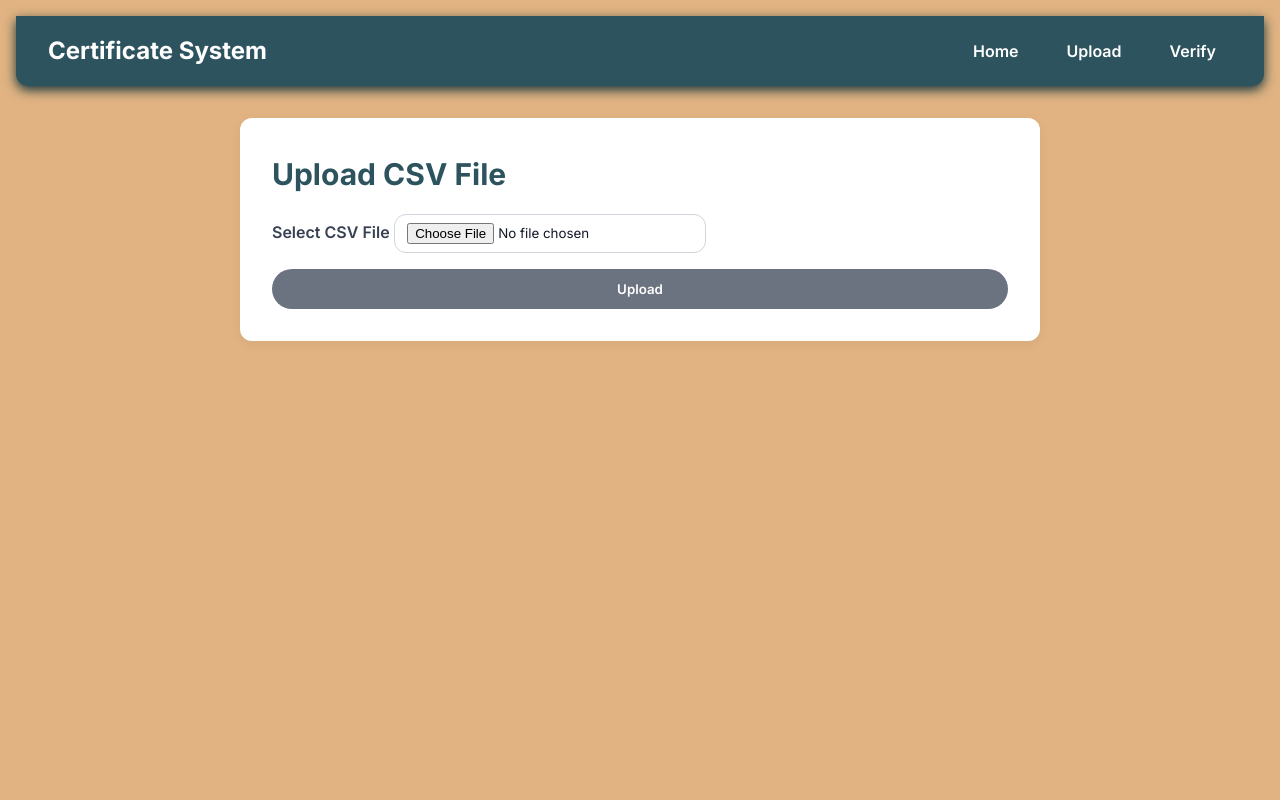
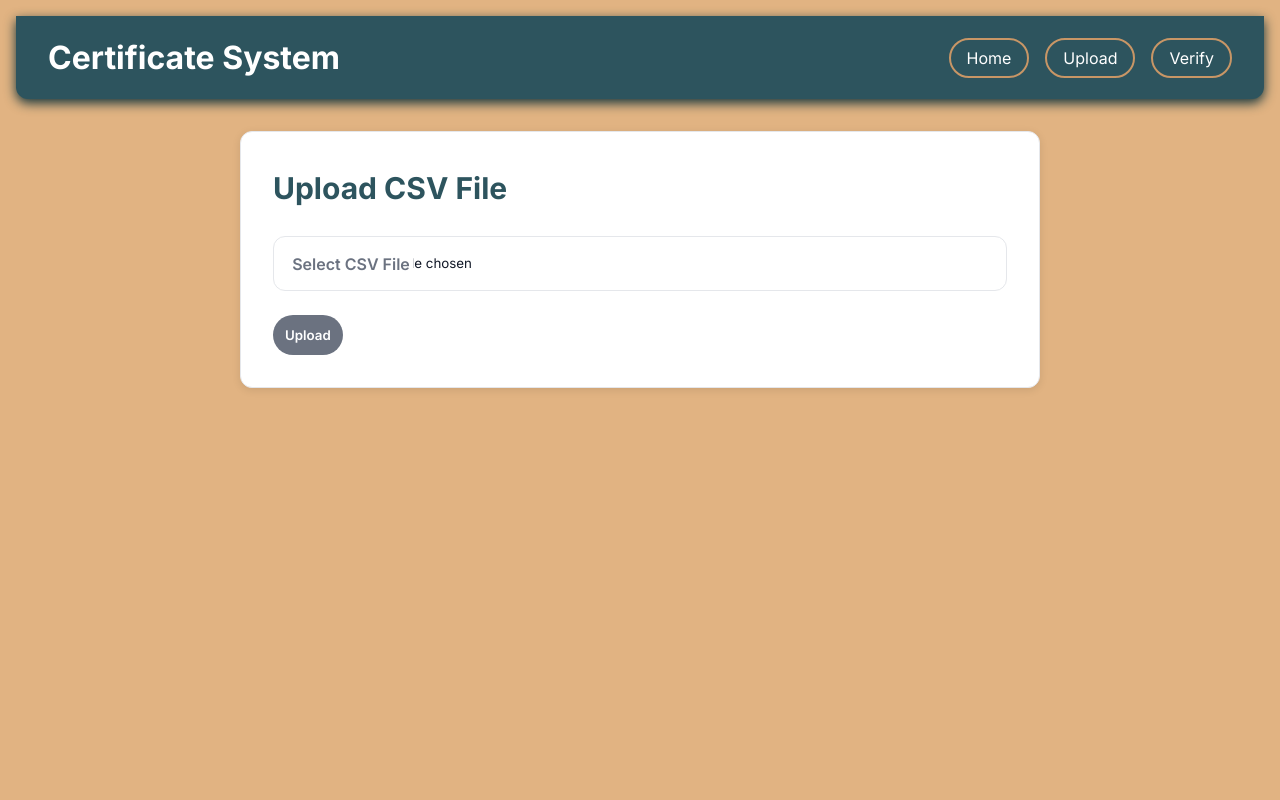
Before and after one commit to RishikeshBrahma/Certificate-Verification---Page, a Flask app: page /upload in a window 1280 px wide. Run offline with Flask 3, Linux system fonts and the light colour scheme.

Commit message:
here are some updates in htmls likewise css

```diff
--- a/static/style.css
+++ b/static/style.css
@@ -1,18 +1,17 @@
 /* =============== Global Variables =============== */
 :root {
-  --bg-main: #e1b382;         /* Sand Tan Background */
+  --bg-main: #e1b382;
   --bg-shadow: #c89666;
-  --nav-footer: #2d545e;       /* Night Blue Navbar */
-  --nav-shadow: #12343b;
-  --btn-color: #6b7280;        /* Gray Button */
-  --btn-hover: #4b5563;        /* Darker Gray on Hover */
+  --nav-footer: #2d545e;
+  --nav-shadow: hsl(190, 53%, 15%);
+  --btn-color: #6b7280;
+  --btn-hover: #4b5563;
   --text-color: #111827;
   --card-bg: white;
   --border-radius: 0.75rem;
-  --transition: all 0.3s ease-in-out;
+  --transition: all 0.3s ease;
+  --border-color: #e5e7eb;
 }
-
-
 
 * {
   margin: 0;
@@ -21,22 +20,63 @@
   font-family: 'Inter', sans-serif;
 }
 
+/* =============== Base Styles =============== */
 body {
   background-color: var(--bg-main);
   color: var(--text-color);
   line-height: 1.6;
   padding: 1rem;
   min-height: 100vh;
-
-
+  view-transition-name: root;
 }
 
-@keyframes movePattern {
-  from { background-position: 0 0; }
-  to { background-position: 40px 40px; }
+::view-transition-old(root),
+::view-transition-new(root) {
+  animation-duration: 0.5s;
 }
 
-/* Header & Navigation */
+/* =============== Loader =============== */
+.loader {
+  position: fixed;
+  top: 0;
+  left: 0;
+  width: 100%;
+  height: 100%;
+  background-color: var(--nav-footer);
+  display: flex;
+  justify-content: center;
+  align-items: center;
+  z-index: 9999;
+  transition: opacity 0.5s ease;
+}
+
+.loader-spinner {
+  border: 5px solid rgba(255, 255, 255, 0.3);
+  border-top: 5px solid var(--bg-main);
+  border-radius: 50%;
+  width: 50px;
+  height: 50px;
+  animation: spin 1s linear infinite;
+}
+
+@keyframes spin {
+  0% { transform: rotate(0deg); }
+  100% { transform: rotate(360deg); }
+}
+
+/* =============== Typography =============== */
+.typewriter {
+  overflow: hidden;
+  white-space: nowrap;
+  animation: typing 1.5s steps(30, end);
+}
+
+@keyframes typing {
+  from { width: 0 }
+  to { width: 100% }
+}
+
+/* =============== Header & Navigation =============== */
 header {
   position: sticky;
   top: 0;
@@ -52,38 +92,39 @@ header {
   border-bottom-right-radius: var(--border-radius);
 }
 
-header h1 {
-  font-size: 1.5rem;
-  font-weight: 700;
-}
-
 .navbar-buttons {
   display: flex;
   gap: 1rem;
 }
 
 .nav-button {
+  position: relative;
+  overflow: hidden;
   background-color: transparent;
-  border: none;
+  border: 2px solid #c89666;
   color: white;
   font-size: 1rem;
   padding: 0.5rem 1rem;
-  border-radius: 9999px;     /* Pill shape */
+  border-radius: 9999px;
   cursor: pointer;
-  transition: background-color 0.3s ease;
+  transition: var(--transition);
 }
 
 .nav-button:hover {
   background-color: rgba(255, 255, 255, 0.1);
 }
 
+/* =============== Main Content =============== */
 main {
   max-width: 800px;
   margin: 2rem auto;
   background-color: var(--card-bg);
   border-radius: var(--border-radius);
   padding: 2rem;
-  box-shadow: 0 4px 12px rgba(0, 0, 0, 0.05);
+  box-shadow: 0 2px 8px rgba(0, 0, 0, 0.1);
+  border: 1px solid var(--border-color);
+  opacity: 0;
+  transition: opacity 0.5s ease;
 }
 
 .title {
@@ -98,21 +139,18 @@ main {
   margin-bottom: 1.5rem;
 }
 
-form {
-  display: flex;
-  flex-direction: column;
-  gap: 1rem;
+/* =============== Forms =============== */
+.form-group {
+  position: relative;
+  margin: 1.5rem 0;
 }
 
-label {
-  font-weight: 600;
-  color: #374151;
-}
-
-input[type="file"],
-input[type="text"] {
-  padding: 0.5rem 0.75rem;
-  border: 1px solid #D1D5DB;
+input[type="text"],
+input[type="file"] {
+  width: 100%;
+  padding: 1rem;
+  background: white;
+  border: 1px solid var(--border-color);
   border-radius: var(--border-radius);
   transition: var(--transition);
 }
@@ -123,35 +161,179 @@ input:focus {
   box-shadow: 0 0 0 3px rgba(107, 114, 128, 0.2);
 }
 
-button,
+label {
+  position: absolute;
+  left: 1rem;
+  top: 1rem;
+  color: #6b7280;
+  transition: var(--transition);
+  pointer-events: none;
+  font-weight: 600;
+  background: white;
+  padding: 0 0.2rem;
+}
+
+input:focus + label,
+input:valid + label {
+  top: -0.5rem;
+  left: 0.8rem;
+  font-size: 0.8rem;
+  color: var(--nav-footer);
+}
+
+/* =============== Buttons =============== */
 .btn {
+  position: relative;
+  overflow: hidden;
   background-color: var(--btn-color);
   color: white;
   padding: 0.75rem;
   border: none;
-  border-radius: 9999px;      /* Pill-shaped */
+  border-radius: 9999px;
   font-weight: 600;
   cursor: pointer;
   transition: var(--transition);
 }
 
-button:hover,
 .btn:hover {
   background-color: var(--btn-hover);
+  transform: translateY(-2px);
 }
 
+.ripple-effect {
+  position: absolute;
+  border-radius: 50%;
+  background: rgba(255, 255, 255, 0.7);
+  transform: scale(0);
+  animation: ripple 0.6s linear;
+  pointer-events: none;
+}
+
+@keyframes ripple {
+  to {
+    transform: scale(4);
+    opacity: 0;
+  }
+}
+
+.download-btn {
+  background-color: #14b8a6;
+  animation: pulse 2s infinite;
+}
+
+@keyframes pulse {
+  0% { transform: scale(1); }
+  50% { transform: scale(1.05); }
+  100% { transform: scale(1); }
+}
+
+/* =============== QR Code Styles =============== */
+.qr-container {
+  position: relative;
+  overflow: hidden;
+  margin: 1.5rem auto;
+  text-align: center;
+  background: white;
+  padding: 1.5rem;
+  border-radius: var(--border-radius);
+  border: 1px solid var(--border-color);
+}
+
+.qr-image {
+  width: 150px;
+  height: 150px;
+  margin-bottom: 1rem;
+  transition: transform 0.3s ease;
+  border: 1px solid var(--border-color);
+  border-radius: var(--border-radius);
+  background: white;
+  padding: 0.5rem;
+}
+
+.qr-image:hover {
+  transform: scale(1.05);
+}
+
+.scan-line {
+  position: absolute;
+  top: 0;
+  left: 0;
+  width: 100%;
+  height: 3px;
+  background: rgba(20, 184, 166, 0.5);
+  animation: scan 2s linear infinite;
+  box-shadow: 0 0 10px rgba(20, 184, 166, 0.7);
+}
+
+@keyframes scan {
+  0% { top: 0; }
+  100% { top: 100%; }
+}
+
+/* =============== Messages =============== */
 .message {
   padding: 1rem;
   border-radius: var(--border-radius);
-  margin-top: 1rem;
+  margin: 1rem 0;
+  animation: fadeInUp 0.5s ease;
+  background: white;
+  border: 1px solid var(--border-color);
 }
 
 .error {
-  background-color: #FEF2F2;
-  color: #DC2626;
+  border-left: 4px solid #DC2626;
 }
 
 .success {
-  background-color: #ECFDF5;
-  color: #16A34A;
+  border-left: 4px solid #16A34A;
 }
+
+/* =============== Animations =============== */
+@keyframes fadeInUp {
+  from {
+    opacity: 0;
+    transform: translateY(20px);
+  }
+  to {
+    opacity: 1;
+    transform: translateY(0);
+  }
+}
+
+/* =============== Upload Progress =============== */
+.upload-progress {
+  height: 4px;
+  background: #e5e7eb;
+  margin-top: 1rem;
+  border-radius: 2px;
+  overflow: hidden;
+  display: none;
+}
+
+.progress-bar {
+  height: 100%;
+  width: 0%;
+  background: var(--nav-footer);
+  transition: width 0.4s ease;
+}
+
+/* =============== Focus Styles =============== */
+*:focus {
+  outline: 2px solid var(--nav-footer);
+  outline-offset: 3px;
+}
+
+*:focus:not(:focus-visible) {
+  outline: none;
+}
+
+/* =============== Text Links =============== */
+.text-link {
+  color: var(--nav-footer);
+  text-decoration: underline;
+  transition: var(--transition);
+}
+
+.text-link:hover {
+  color: var(--btn-hover);
+}
--- a/templates/base.html
+++ b/templates/base.html
@@ -4,20 +4,18 @@
   <meta charset="UTF-8" />
   <meta name="viewport" content="width=device-width, initial-scale=1.0"/>
   <title>{% block title %}Certificate System{% endblock %}</title>
+  <link href="https://fonts.googleapis.com/css2?family=Inter:wght@400;600;700&display=swap" rel="stylesheet">
+  <link rel="stylesheet" href="{{ url_for('static', filename='style.css') }}">
+</head>
 
-  <!-- Google Fonts -->
-  <link href="https://fonts.googleapis.com/css2?family=Inter:wght@400;600;700&display=swap" rel="stylesheet">
+<body>
+  <!-- Loading Animation -->
+  <div class="loader">
+    <div class="loader-spinner"></div>
+  </div>
 
-  <!-- Internal CSS -->
-  <link rel="stylesheet" href="{{ url_for('static', filename='style.css') }}">
-
-
-</head>
-<body>
-
-<!-- Navigation Bar -->
   <header>
-  <h1>Certificate System</h1>
+    <h1 class="typewriter">Certificate System</h1>
     <nav>
       <div class="navbar-buttons">
         <button class="nav-button" onclick="window.location.href='/'">Home</button>
@@ -33,22 +31,33 @@
   </main>
 
   <script>
-  const toggle = document.getElementById("themeToggle");
+    // Loader control + view transitions
+    document.addEventListener('DOMContentLoaded', function() {
+      setTimeout(function() {
+        document.querySelector('.loader').style.opacity = '0';
+        document.querySelector('main').style.opacity = '1';
+        setTimeout(function() {
+          document.querySelector('.loader').style.display = 'none';
+        }, 500);
+      }, 300);
 
-  // Check if user has a preference in localStorage
-  if (localStorage.getItem("theme") === "dark") {
-    document.documentElement.setAttribute("data-theme", "dark");
-    toggle.checked = true;
-  }
+      // Button ripple effect
+      const buttons = document.querySelectorAll('.btn, .nav-button');
+      buttons.forEach(button => {
+        button.addEventListener('click', function(e) {
+          const x = e.clientX - e.target.getBoundingClientRect().left;
+          const y = e.clientY - e.target.getBoundingClientRect().top;
 
-  // Apply theme and save preference
-  toggle.addEventListener("change", function () {
-    if (this.checked) {
-      document.documentElement.setAttribute("data-theme", "dark");
-      localStorage.setItem("theme", "dark");
-    } else {
-      document.documentElement.removeAttribute("data-theme");
-      localStorage.removeItem("theme");
-    }
+          const ripple = document.createElement('span');
+          ripple.style.left = `${x}px`;
+          ripple.style.top = `${y}px`;
+          ripple.classList.add('ripple-effect');
+
+          this.appendChild(ripple);
+          setTimeout(() => ripple.remove(), 1000);
+        });
+      });
     });
   </script>
+</body>
+</html>
--- a/templates/upload.html
+++ b/templates/upload.html
@@ -1,18 +1,44 @@
 {% extends "base.html" %}
 {% block title %}Upload File{% endblock %}
 {% block content %}
+<div class="upload-container">
   <h1 class="title">Upload CSV File</h1>
+
   {% if error %}
     <div class="message error">{{ error }}</div>
   {% endif %}
+
   {% if success %}
     <div class="message success">{{ success }}</div>
   {% endif %}
+
   <form method="POST" action="/upload" enctype="multipart/form-data">
-  <div>
+    <div class="form-group">
+      <input type="file" name="csv_file" id="csv_file" accept=".csv" required>
       <label for="csv_file">Select CSV File</label>
-    <input type="file" name="csv_file" id="csv_file" accept=".csv" required>
     </div>
+
+    <div class="upload-progress">
+      <div class="progress-bar"></div>
+    </div>
+
     <button type="submit" class="btn">Upload</button>
   </form>
+</div>
+
+<script>
+  // Simple upload progress simulation
+  document.querySelector('form').addEventListener('submit', function() {
+    const progressBar = document.querySelector('.progress-bar');
+    const progressContainer = document.querySelector('.upload-progress');
+
+    progressContainer.style.display = 'block';
+    let width = 0;
+    const interval = setInterval(() => {
+      width += 10;
+      progressBar.style.width = width + '%';
+      if (width >= 100) clearInterval(interval);
+    }, 300);
+  });
+</script>
 {% endblock %}
```
Also changed, not shown: templates/index.html (+9 -8 lines), templates/verify.html (+11 -7 lines). Lines whose indentation alone changed are shown as unchanged.
